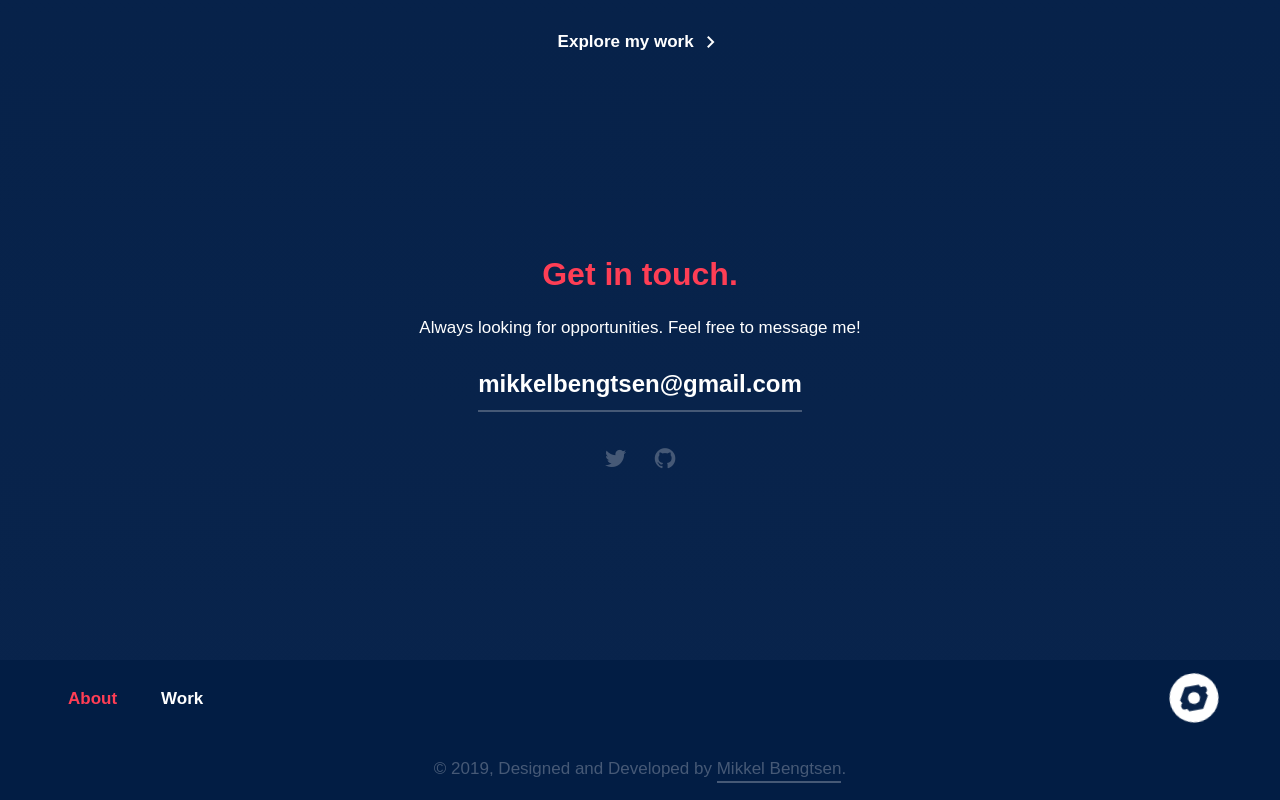
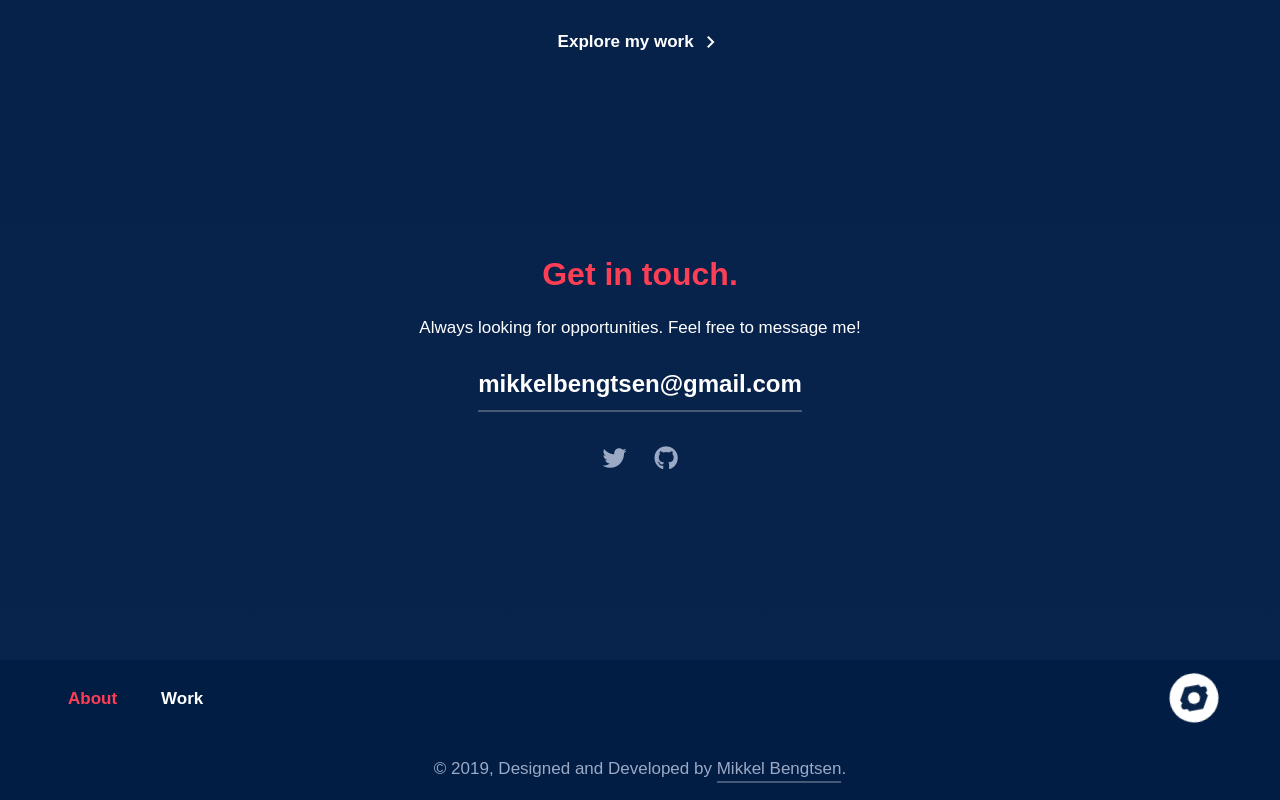
Before and after one commit to hrbengtsen/portfolio, a React (Create React App) app: page / in a window 1280 px wide. Shown: the part 1927-2727 px from the top of the page. Built offline with nearby package versions, Linux system fonts and the light colour scheme; a web font is replaced by a local one.

Commit message:
accessibility improvements

```diff
--- a/public/index.html
+++ b/public/index.html
@@ -15,7 +15,9 @@
     <meta name="theme-color" content="#021d44">
 
     <title>Mikkel Bengtsen</title>
-    <link rel="stylesheet" href="https://cdnjs.cloudflare.com/ajax/libs/font-awesome/4.7.0/css/font-awesome.min.css">
+    <link rel="stylesheet" href="https://use.fontawesome.com/releases/v5.8.2/css/brands.css" integrity="sha384-i2PyM6FMpVnxjRPi0KW/xIS7hkeSznkllv+Hx/MtYDaHA5VcF0yL3KVlvzp8bWjQ" crossorigin="anonymous">
+    <link rel="stylesheet" href="https://use.fontawesome.com/releases/v5.8.2/css/fontawesome.css" integrity="sha384-sri+NftO+0hcisDKgr287Y/1LVnInHJ1l+XC7+FOabmTTIK0HnE2ID+xxvJ21c5J" crossorigin="anonymous">
+
     <link rel="stylesheet" href="https://fonts.googleapis.com/icon?family=Material+Icons">
     <link rel="stylesheet" href="https://fonts.googleapis.com/css?family=Muli:400,800">
 
--- a/src/components/other/Contact.js
+++ b/src/components/other/Contact.js
@@ -10,8 +10,8 @@ const Contact = () => (
     </a>
 
     <div className="margin-top">
-      <a href="https://twitter.com/hrbengtsen" className="margin padding-small anim-colour text-gray hover-text-white fa fa-twitter xlarge"></a>
-      <a href="https://github.com/hrbengtsen" className="margin padding-small anim-colour text-gray hover-text-white fa fa-github xlarge"></a>
+      <a href="https://twitter.com/hrbengtsen" aria-label="Twitter" className="margin padding-small anim-colour text-gray hover-text-white fab fa-twitter xlarge"></a>
+      <a href="https://github.com/hrbengtsen" aria-label="Github" className="margin padding-small anim-colour text-gray hover-text-white fab fa-github xlarge"></a>
     </div>
   </div>
 );
--- a/src/components/other/GallaryItem.js
+++ b/src/components/other/GallaryItem.js
@@ -4,11 +4,11 @@ const GallaryItem = (props) => (
   <div className="row">
     <div className={`col ${props.col} s12 ${props.parentClasses}`}>
       {props.video ?
-        <video className="image" src={props.video} type="video/mp4" controls poster={props.thumbnail} alt="Gallary video of the project's concept">
+        <video className="image" src={props.video} type="video/mp4" controls poster={props.thumbnail} alt="Gallary media of the project's concept">
           Your browser does not support mp4 video.
         </video>
         :
-        <img className="image" src={props.image} alt="Gallary image of the project's concept"/>
+        <img className="image" src={props.image} alt="Gallary media of the project's concept"/>
       }
     </div>
   </div>
--- a/src/components/other/ProjectOverview.js
+++ b/src/components/other/ProjectOverview.js
@@ -8,7 +8,7 @@ const ProjectOverview = (props) => (
 
       <p className="margin padding-small text-gray large">
         <span>{props.date}</span>
-        <a href={`https://github.com/hrbengtsen/${props.project}`} className="margin padding-small anim-colour text-gray hover-text-white fa fa-github xlarge"></a>
+        <a href={`https://github.com/hrbengtsen/${props.project}`} aria-label="Project's Github" className="margin padding-small anim-colour text-gray hover-text-white fab fa-github xlarge"></a>
       </p>
     </div>
   </div>
--- a/src/simpleUI/sUI-colour.css
+++ b/src/simpleUI/sUI-colour.css
@@ -91,13 +91,13 @@
 .gray,
 .hover-gray:hover {
     color: #fff;
-    background-color: #465976
+    background-color: #9BA9C5
 }
 .text-gray,
 .hover-text-gray:hover {
-    color: #465976
+    color: #9BA9C5
 }
 .border-gray,
 .hover-border-gray:hover {
-    border-color: #465976
+    border-color: #9BA9C5
 }
```
